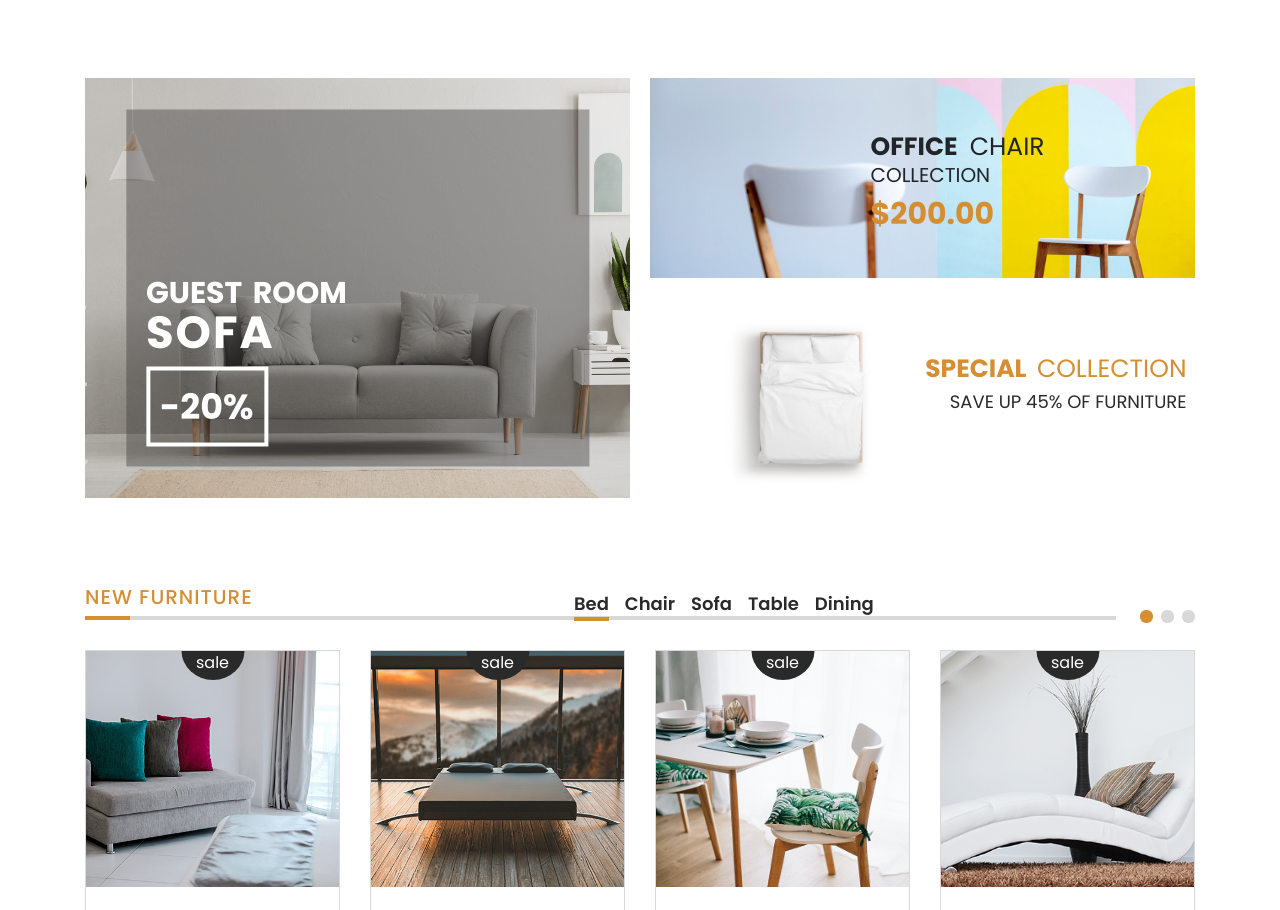
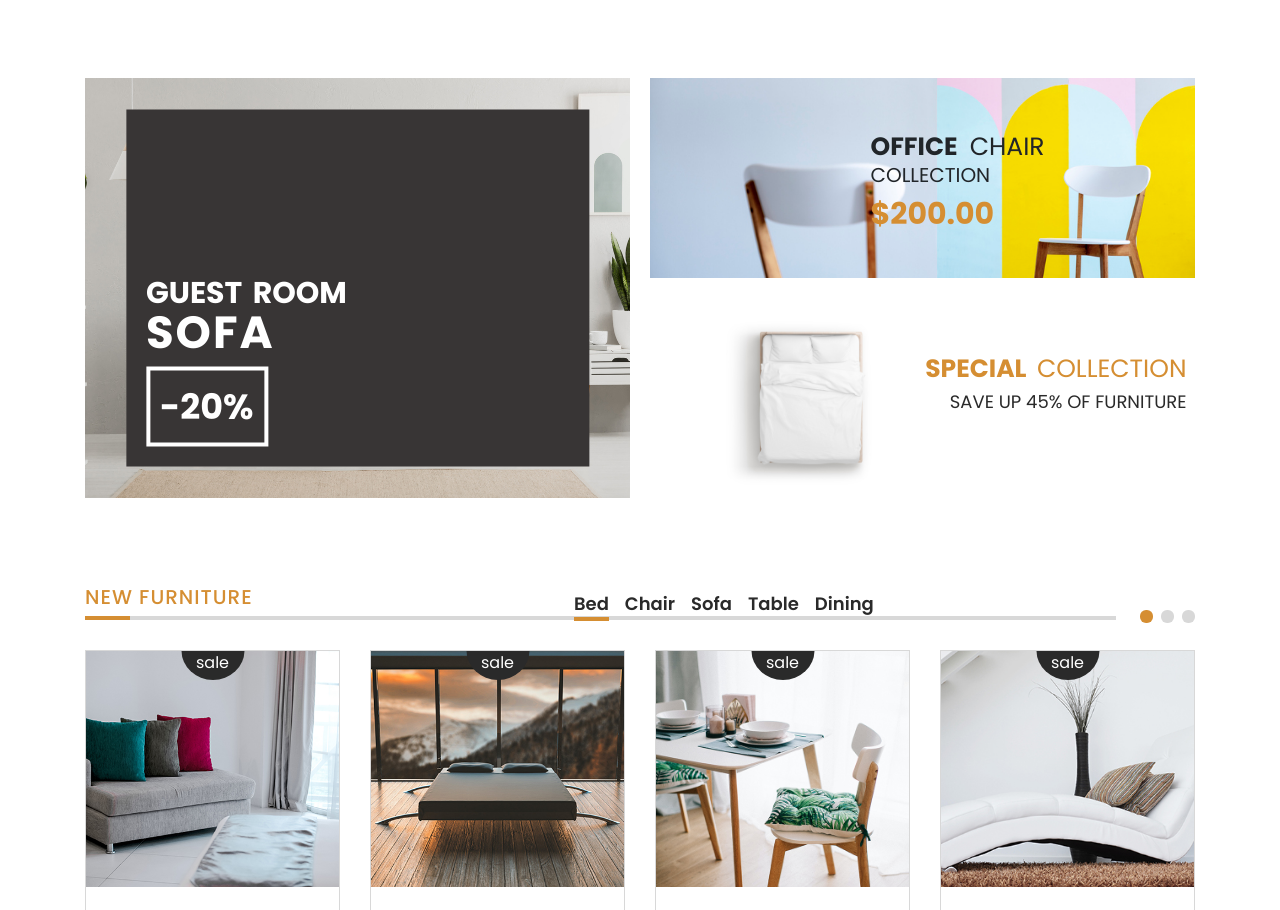
Before and after one commit to matwjablonski/kodilla-wdp-2204-03, a React (Create React App) app: page / in a window 1280 px wide. Shown: the part 1087-1997 px from the top of the page. Built offline with nearby package versions, Linux system fonts and the light colour scheme.

Commit message:
fix code

```diff
--- a/src/styles/settings.scss
+++ b/src/styles/settings.scss
@@ -15,7 +15,7 @@ $gray-6: #363636;
 $gray-7: #292929;
 $transparent: rgba(255, 255, 255, 0.0);
 $green: #79ae30;
-$transparent-gray: rgb(56 53 53 / 40%);
+$transparent-gray: rgb(56,53,53);
 // components varibles
 
 $header-topbar-bg: $gray-5;
```
